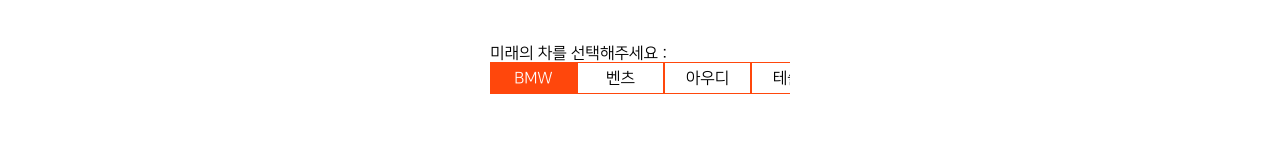
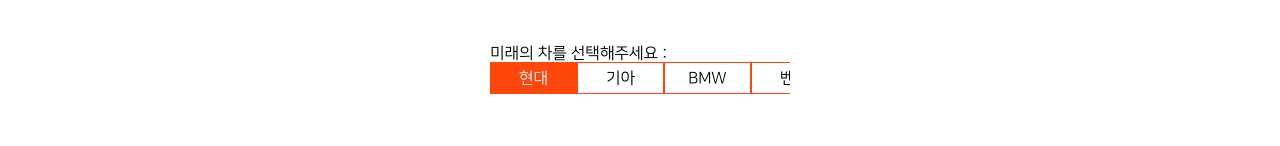
Before and after one commit to LikelionGrowlOlympics/team-17, a React (Create React App) app: page / in a window 1280 px wide. Shown: the part 654-800 px from the top of the page. Built offline with nearby package versions, Linux system fonts and the light colour scheme.

Commit message:
현대, 기아 추가

```diff
--- a/src/App.js
+++ b/src/App.js
@@ -10,7 +10,9 @@
   const [salary, setSalary] = useState(0);
   const [cost, setCost] = useState(0);
   const [car, setCar] = useState([
-    { car: "BMW", price: 7000, clicked: true },
+    { car: "현대", price: 4000, clicked: true },
+    { car: "기아", price: 3600, clicked: false },
+    { car: "BMW", price: 7000, clicked: false },
     { car: "벤츠", price: 7000, clicked: false },
     { car: "아우디", price: 10000, clicked: false },
     { car: "테슬라", price: 15000, clicked: false },
```
